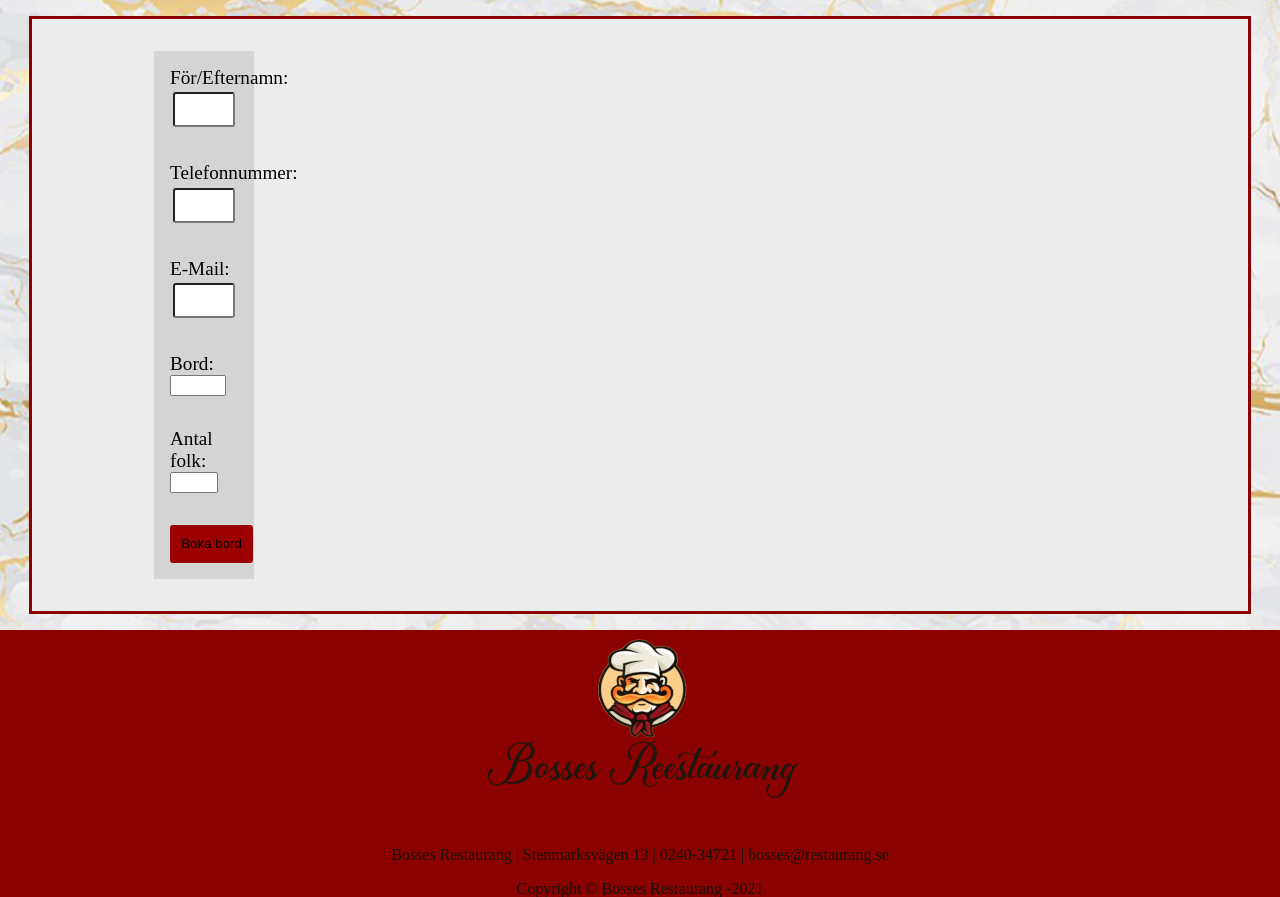
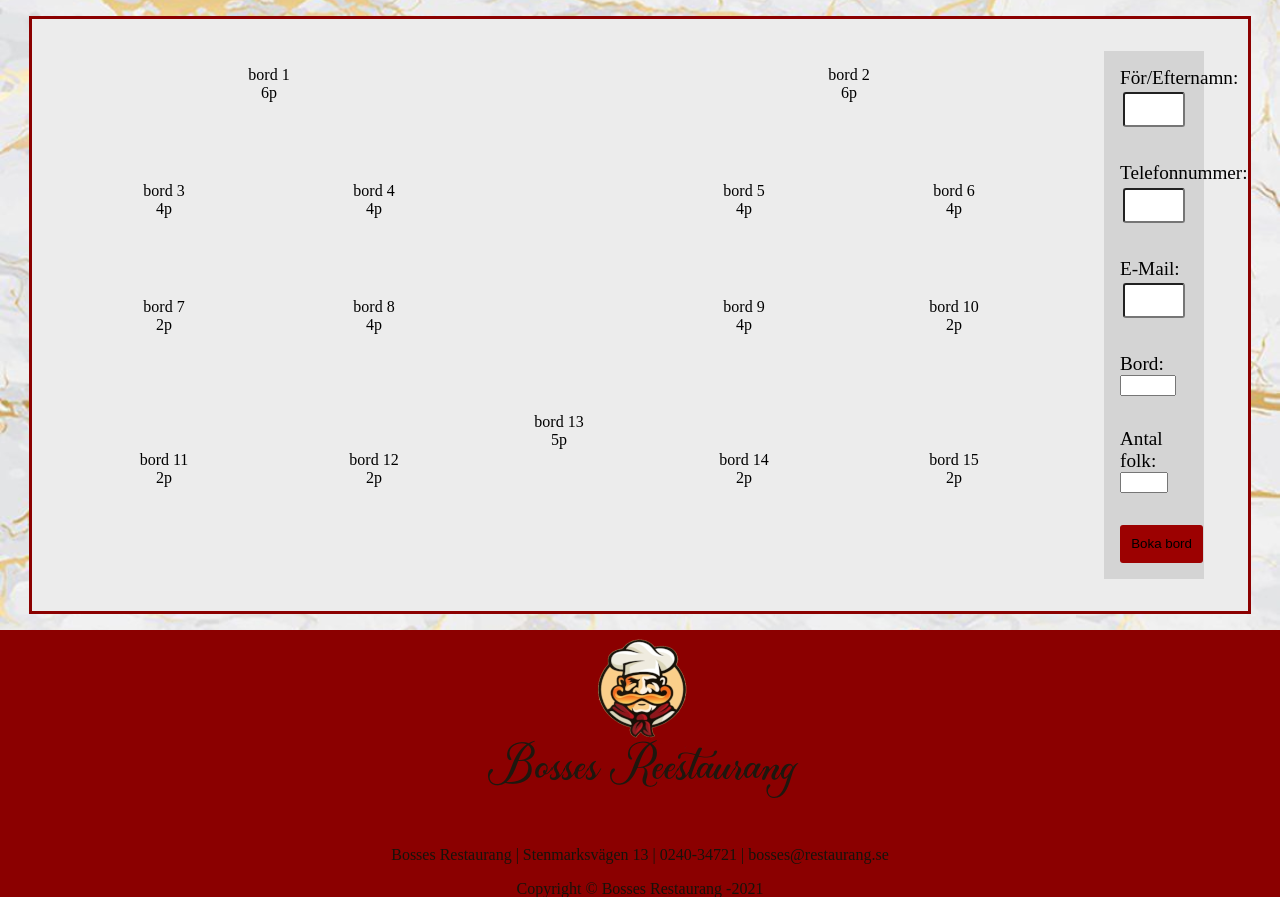
Before and after one commit to WillemannenBrrBrr/Grupparbete, a PHP site: page /selectTable.php?dateAndTime=1 in a window 1280 px wide. Shown: the part 104-1001 px from the top of the page. Run offline with PHP 8.4, Linux system fonts and the light colour scheme; data that the repository does not hold is empty.

Commit message:
fixar markerings loopen så att alla bord blir med

```diff
--- a/index.php
+++ b/index.php
@@ -10,7 +10,7 @@ $data = $result->fetch_assoc();
 
 if($result->num_rows != 0)
 {
-   for($i = 1; $i <= $result->num_rows; $i++)
+    for($i = 1; $i <= $result->num_rows; $i++)
     {
         if(($data["unix timestamp"] + 7200) < time())
         {
--- a/selectTable.php
+++ b/selectTable.php
@@ -46,9 +46,11 @@ $tableInfo = $result->fetch_assoc();
 $form->openDiv("personalInfo");
 $form->openDiv("mapMarkers");
 
+for($i = 1; $i <= 15; $i++)
+{
     if($bookingInfo->num_rows != 0)
     {
-    for($i = 1; $i < $bookingInfo->num_rows; $i++)
+        for($j = 1; $j <= $bookingInfo->num_rows; $j++)
         {
             if($timeAndTable["bord"] == $i)
             {
@@ -61,9 +63,10 @@ if($bookingInfo->num_rows != 0)
             {
                 $color = "rgb(50,255,50)";
             }
+        }
+    }
 
-        for($i = 1; $i <= 15; $i++)
-        {
+
     if($i == 1 || $i == 2)
     {
         $peoplePerTable = $i ."</br>" . "6p";
@@ -83,8 +86,6 @@ if($bookingInfo->num_rows != 0)
 
     echo('<div class="marker table' . $i . '" style="background-color:' . $color . '">bord ' . $peoplePerTable . '</div>');
 }
-    }
-}
 
 $form->closeDiv();
 $form->openForm();
```
Lines whose indentation alone changed are shown as unchanged.
